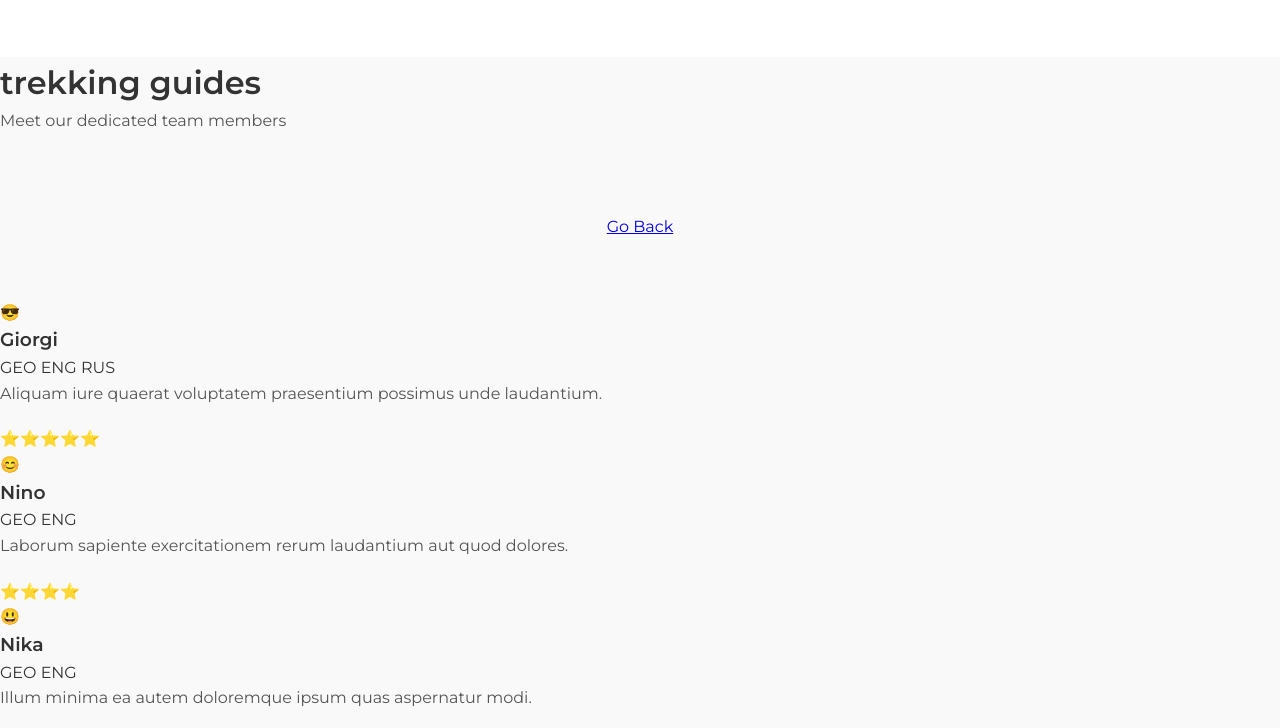
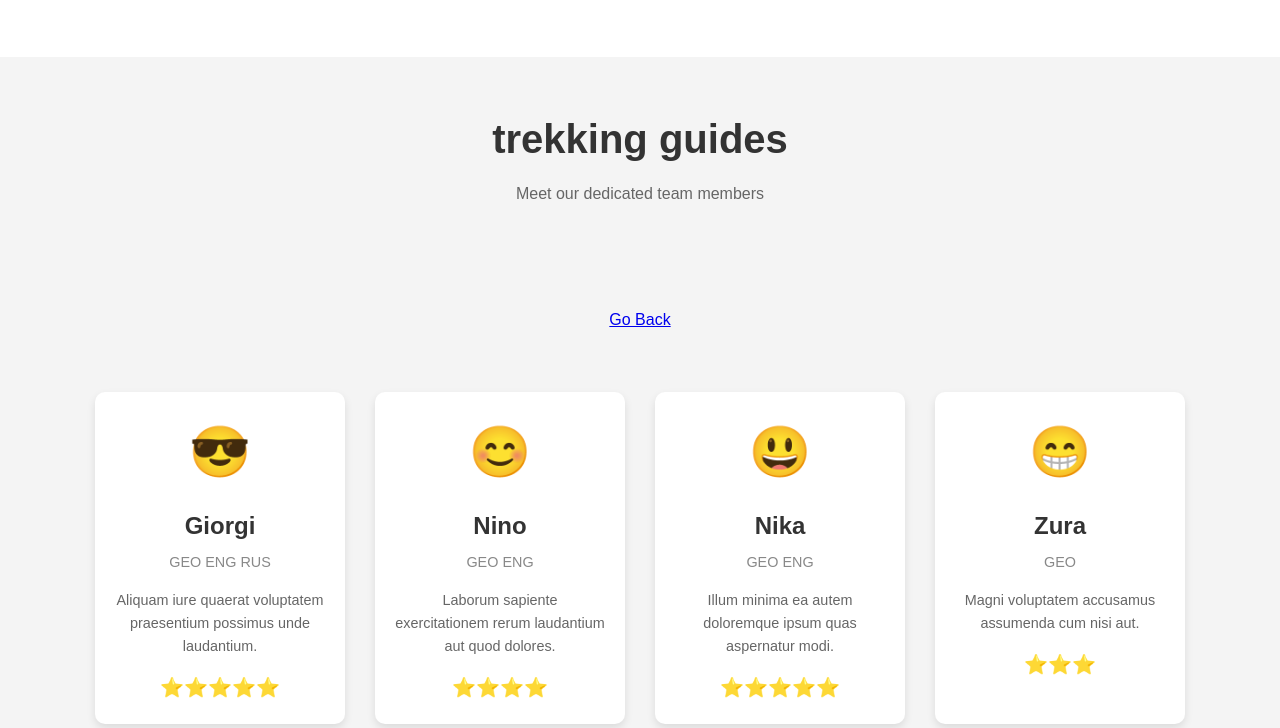
Before and after one commit to bashkura/truso, a plain HTML site: page index.html in a window 1280 px wide. Shown: the part 3223-3951 px from the top of the page. Drawn offline with Linux system fonts and the light colour scheme.

Commit message:
Update styles.css

```diff
--- a/styles.css
+++ b/styles.css
@@ -990,3 +990,62 @@ transform: scale(1.05); /* Slight zoom effect */
 background-color:#0e247d8c; /* Even darker green when clicked */
 transform: scale(0.95); /* Slight shrink effect */
 }
+
+/*guide section*/
+
+
+body {
+    font-family: Arial, sans-serif;
+    margin: 0;
+    padding: 0;
+    background-color: #f4f4f4;
+}
+.team {
+    text-align: center;
+    padding: 50px 20px;
+}
+.team h1 {
+    margin-bottom: 10px;
+    font-size: 2.5em;
+}
+.team p {
+    color: #666;
+    margin-bottom: 40px;
+}
+.team-container {
+    display: flex;
+    flex-wrap: wrap;
+    justify-content: center;
+    gap: 30px;
+}
+.team-member {
+    background: #fff;
+    border-radius: 10px;
+    padding: 20px;
+    width: 250px;
+    box-shadow: 0 4px 8px rgba(0, 0, 0, 0.1);
+    text-align: center;
+}
+.team-member .avatar {
+    font-size: 50px;
+    margin-bottom: 15px;
+}
+.team-member h3 {
+    margin: 10px 0 5px;
+    font-size: 1.5em;
+}
+.team-member span {
+    color: #888;
+    font-size: 0.9em;
+    display: block;
+    margin-bottom: 15px;
+}
+.team-member p {
+    font-size: 0.9em;
+    color: #666;
+    margin-bottom: 15px;
+}
+.stars {
+    font-size: 1.2em;
+    color: #f5c518;
+}
```
